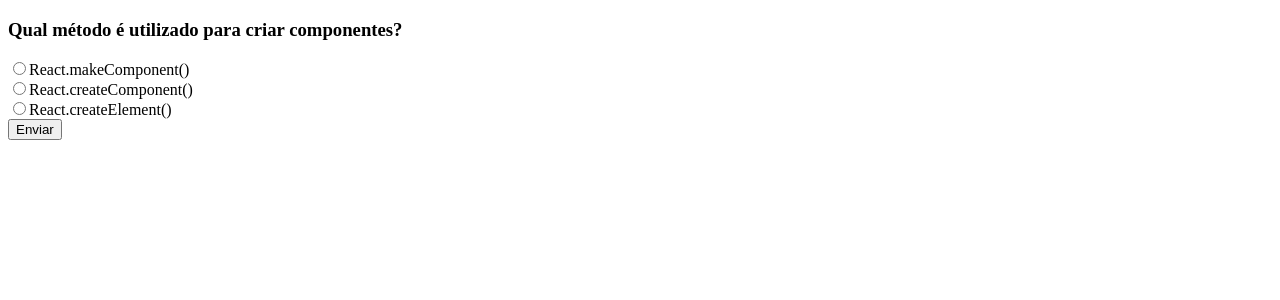
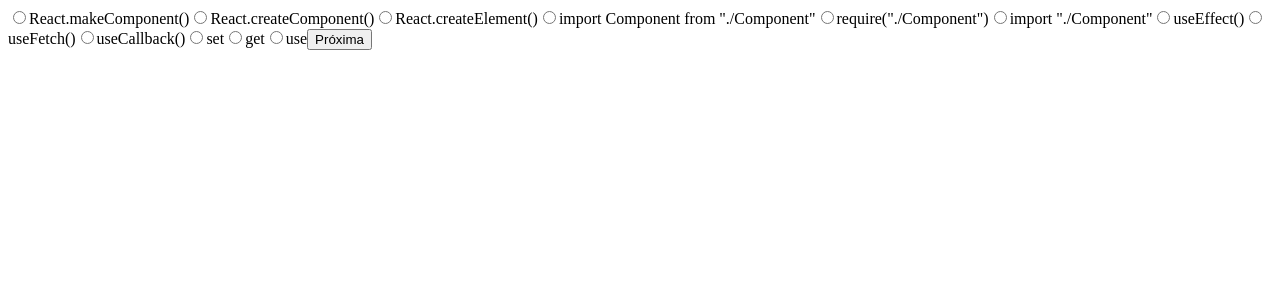
Before and after one commit to rohyer/react-quiz, a React (Vite) app: page / in a window 1280 px wide. Shown: the top 300 px of the page. Built offline with nearby package versions, Linux system fonts and the light colour scheme.

Commit message:
refactor form component

```diff
--- a/src/components/Form/Form.jsx
+++ b/src/components/Form/Form.jsx
@@ -37,73 +37,59 @@
 ];
 
 const Form = () => {
-  const [counter, setCounter] = React.useState(0);
-  const [currentSection, setCurrentSection] = React.useState('p1');
-  const [value, setValue] = React.useState(
-    {
+  const [slide, setSlide] = React.useState(0);
+  const [result, setResult] = React.useState(null);
+  const [responses, setResponses] = React.useState({
     p1: '',
     p2: '',
     p3: '',
-      p4: ''
-    }
-  );
+    p4: '',
+  });
 
   function handleSubmit(event) {
     event.preventDefault();
   }
 
-  function handleClick(id) {
-      setCurrentSection(id);
+  function handleClick() {
+    if (slide < perguntas.length - 1) {
+      setSlide(slide + 1);
+    } else {
+      setSlide(slide + 1);
+      finalResult();
+    }
   }
 
-  function handleChange({target}) {
-    setValue({...value, [target.id]: target.value});
+  function handleChange({ target }) {
+    setResponses({ ...responses, [target.id]: target.value });
   }
 
-  function getResult() {
-    let counter = 0;
-    perguntas.map((pergunta) => {
-      if (pergunta.resposta === value[pergunta.id]) counter++;
-    });
-    return 'Você acertou ' + counter + 'perguntas';
+  function finalResult() {
+    const correctAnswers = perguntas.filter(
+      ({ id, responses }) => responses[id] === response,
+    );
+    setResponses(
+      `Você acertou: ${correctAnswers.length} de ${perguntas.length}`,
+    );
   }
 
   return (
     <div>
-      <form onSubmit={handleSubmit} action="">
-        {perguntas.map(({ pergunta, options, id }, index) => (
-          <div
-            className={`section`}
-            style={
-              id === currentSection ? { display: 'block' } : { display: 'none' }
-            }
-            key={id}
-          >
-            <h3>{pergunta}</h3>
-            <div className="options">
+      <form onSubmit={(event) => event.preventDefault()} action="">
+        {perguntas.map((pergunta, index) => (
           <Radio
-                options={options}
-                value={value[id]}
-                id={id}
+            active={slide === index}
+            key={pergunta.id}
+            value={responses[pergunta.id]}
             onChange={handleChange}
+            {...pergunta}
           />
-            </div>
-            {currentSection === 'p4'
-            ?
-              <button onClick={() => handleClick('end')}>
-                Finalizar Quiz
-              </button>
-            :
-            <button onClick={() => handleClick(perguntas[++index].id)}>
-              Enviar
-            </button>}
-
-          </div>
         ))}
+        {result ? (
+          <p>{result}</p>
+        ) : (
+          <button onClick={handleClick}>Próxima</button>
+        )}
       </form>
-
-
-      { currentSection === 'end' && getResult()}
     </div>
   );
 };
```
Lines whose indentation alone changed are shown as unchanged.
